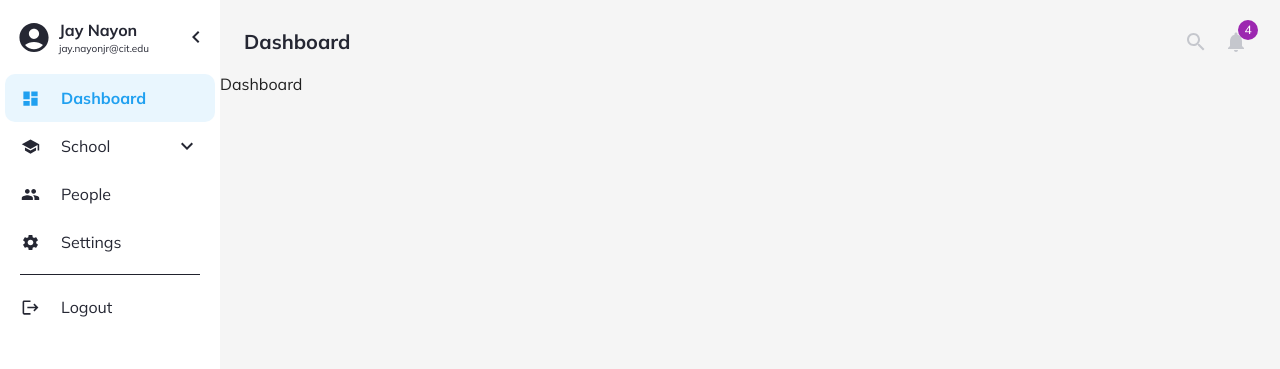
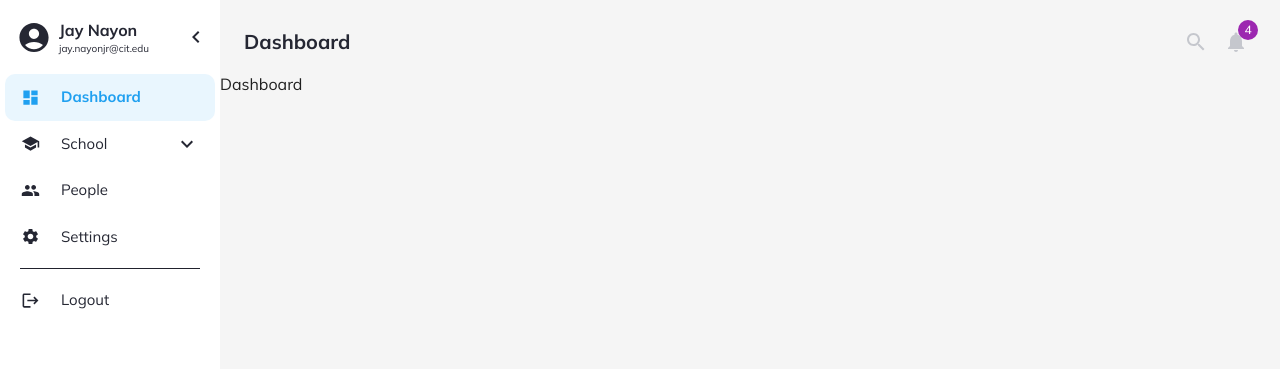
Before and after one commit to Jaynayon/princi-pal-frontend, a React (Create React App) app: page / in a window 1280 px wide. Both pictures are taken after a click on the button "Click to Login". Shown: the top 369 px of the page. Built offline with nearby package versions, Linux system fonts and the light colour scheme.

Commit message:
Update Font Size

```diff
--- a/src/Components/Navigation/DisplaySchools.js
+++ b/src/Components/Navigation/DisplaySchools.js
@@ -56,6 +56,9 @@ export default function DisplaySchools() {
             color: theme.navStyle.color,
             fontSize: '19px',
         },
+        text: {
+            fontSize: '15px'
+        },
         iconSelected: {
             color: theme.navStyle.bold,
             fontSize: '19px',
@@ -85,10 +88,13 @@ export default function DisplaySchools() {
                     </ListItemIcon>
                     <ListItemText
                         primary={"School"}
-                        primaryTypographyProps={
-                            selectSchool() ?
-                                { color: theme.navStyle.bold, fontWeight: 'bold' } :
-                                { color: theme.navStyle.color }}
+                        primaryTypographyProps={{
+                            ...styles.text,
+                            ...(selectSchool()
+                                ? { color: theme.navStyle.bold, fontWeight: 'bold' }
+                                : { color: theme.navStyle.color }
+                            )
+                        }}
                     />
                     {openSub ? <ExpandLess sx={{ color: theme.navStyle.color }} /> : <ExpandMore sx={{ color: theme.navStyle.color }} />}
                 </ListItemButton>
@@ -115,11 +121,13 @@ export default function DisplaySchools() {
                                     >
                                         <ListItemText
                                             primary={item}
-                                            primaryTypographyProps={
-                                                selected === item ?
-                                                    { color: theme.navStyle.bold, fontWeight: 'bold' } :
-                                                    { color: theme.navStyle.color }
-                                            }
+                                            primaryTypographyProps={{
+                                                ...styles.text,
+                                                ...(selected === item
+                                                    ? { color: theme.navStyle.bold, fontWeight: 'bold' }
+                                                    : { color: theme.navStyle.color }
+                                                )
+                                            }}
                                         />
                                     </ListItemButton>
                                 )
--- a/src/Components/Navigation/listItems.js
+++ b/src/Components/Navigation/listItems.js
@@ -31,6 +31,9 @@ export function DisplayItems() {
     const styles = {
         icon: {
             fontSize: '19px',
+        },
+        text: {
+            fontSize: '15px'
         },
         divider: {
             my: 1,
@@ -86,11 +89,13 @@ export function DisplayItems() {
                         </ListItemIcon>
                         <ListItemText
                             primary={item}
-                            primaryTypographyProps={
-                                selected === item
+                            primaryTypographyProps={{
+                                ...styles.text,
+                                ...(selected === item
                                     ? { color: theme.navStyle.bold, fontWeight: 'bold' }
                                     : { color: theme.navStyle.color }
-                            }
+                                )
+                            }}
                         />
                     </ListItemButton>
                 )}
```
